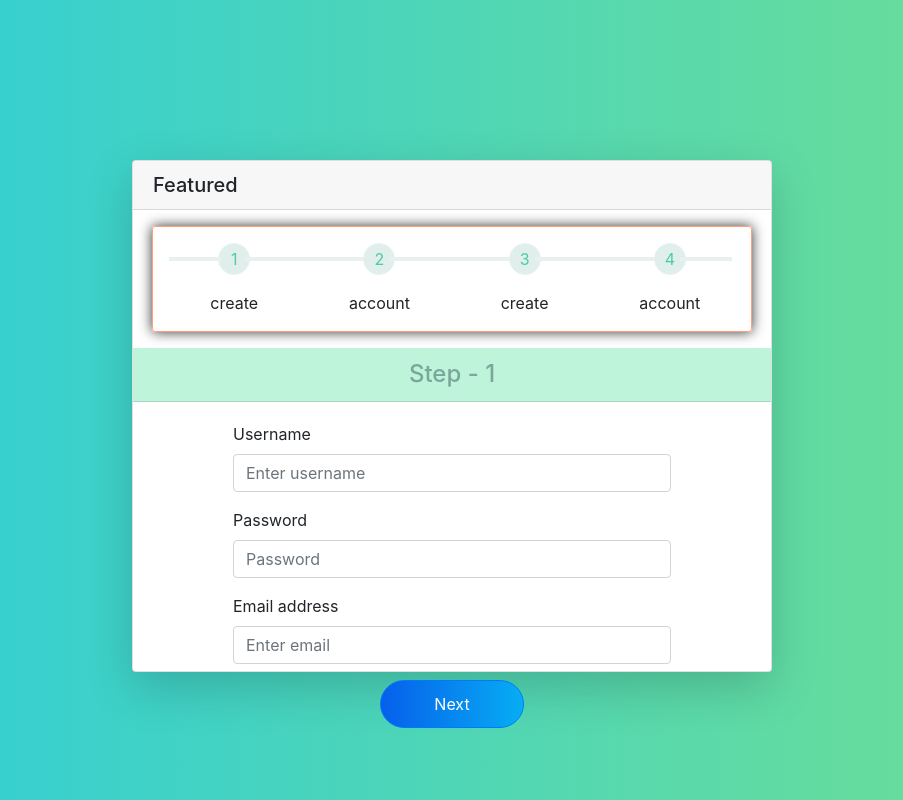
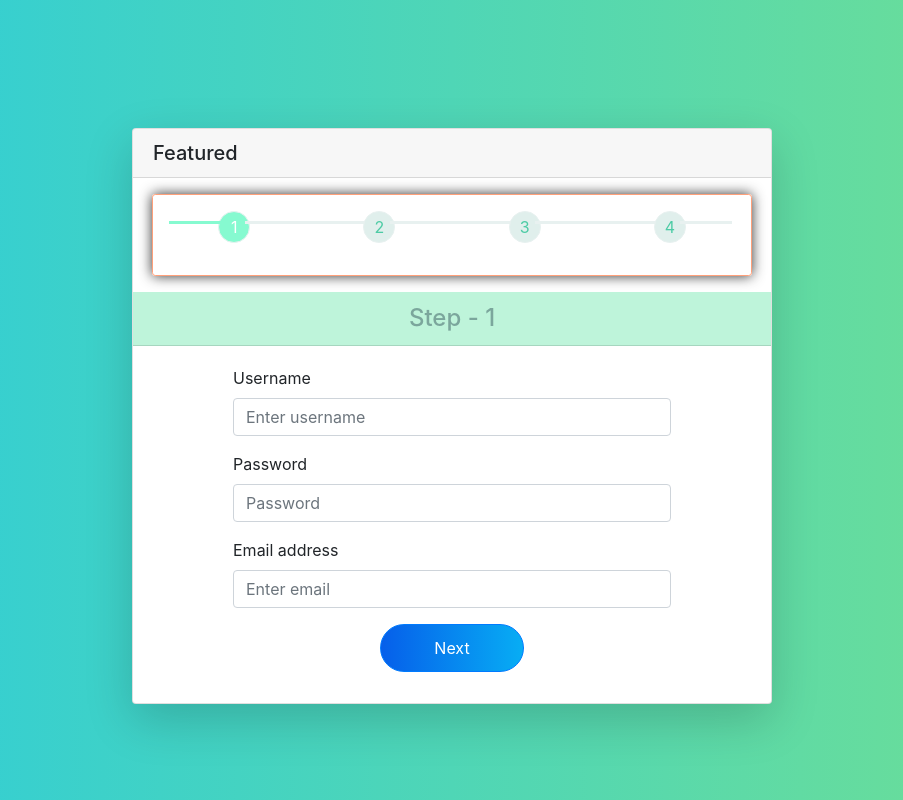
Before and after one commit to jakazzy/wedvs-form, a React (Create React App) app: page / in a window 1280 px wide. Shown: the top 800 px of the page, without its empty margins (188-1091 px from the left). Built offline with nearby package versions, Linux system fonts and the light colour scheme; the HTML template or start-up script is replaced by a standard one.

Commit message:
fix bug with the steps

```diff
--- a/src/components/page_template.component.jsx
+++ b/src/components/page_template.component.jsx
@@ -3,14 +3,17 @@ import Root from "./stepper/stepperRoot";
 
 
 const PageTemplate = (props) => {
+    console.log(props.userData.step);
     return (
         <Card
         className="shadow-lg"
-        style={{ width: "50vw", height: "64vh", margin: "10rem auto"}}
+        style={{ width: "50vw", height: "72vh", margin: "8rem auto"}}
         key={props.userData.step}
         step={props.userData.step}>
             <Card.Header as="h5">Featured</Card.Header>
-            <Root key={ props.userData.step }/>
+            <Root key={ props.userData.step }
+            step={props.userData.step}
+            />
             <Card.Header as="h4"
             style={{ backgroundColor: '#bef4da', color: "#7ba69c" }}
             className="text-center">Step - {props.userData.step}
--- a/src/components/stepper/stepper.component.jsx
+++ b/src/components/stepper/stepper.component.jsx
@@ -1,22 +1,27 @@
-import React, {useState} from 'react'
+import React from 'react'
 import './stepper.styles.css'
 
 const Stepper = ({currentStep}) => {
 
-const[stepsDescription, setStepsDescription]= useState([
+const stepsDescription = [
     {name: "create", step: 1, selected: true},
     {name: "account", step: 2, selected: false},
     {name: "create", step: 3, selected: false},
     {name: "account", step: 4, selected: false},
-])
+]
+
 
     const steps= stepsDescription.map((stepper, index)=>{
         // if(stepper.step <= currentStep){stepper.selected =}
+        console.log(currentStep, 'currentStep');
+        const divType = index ===stepsDescription.length -1? "last-divider":"divider-line"
+        const divState = stepper.step < currentStep? 'step-divider-active': ''
+
         return (
             <div className="stepper-unit" key={index + 1}>
-                <div className="step-number">{index + 1}</div>
-        <div className="step-description">{stepper.name}</div>
-                <div className={ index ===stepsDescription.length -1? "last-divider":"divider-line"}></div>
+                <div className={`step-number ${stepper.step <= currentStep? "step-number-active": ""}`}>{index + 1}</div>
+        {/* <div className="step-description">{stepper.name}</div> */}
+                <div className={`${divType} ${divState}`}></div>
             </div>
         )
     })
--- a/src/components/stepper/stepper.styles.css
+++ b/src/components/stepper/stepper.styles.css
@@ -34,7 +34,7 @@ justify-content: space-between;
     width: 40%;
     height: 0.2rem;
     /* background-color: #bdbdbd; */
-    background-color: #e8f1f0;
+    background-color:#86fad0;
     position: absolute;
     top: 20%;
     right: 60%;
@@ -87,6 +87,9 @@ justify-content: space-between;
     background-color: #86fad0;
     color: #fff;
 }
+.step-divider-active{
+    background-color: #86fad0;
+}
 .step-description-active{}
 
 /* #e0efec */
--- a/src/components/stepper/stepperRoot.jsx
+++ b/src/components/stepper/stepperRoot.jsx
@@ -3,6 +3,7 @@ import Stepper from './stepper.component';
 import './stepper.styles.css'
 
 const Root = ({step }) => {
+
     return (
         <div className="stepper-container">
             <Stepper currentStep={step}/>
--- a/src/pages/stepForm.jsx
+++ b/src/pages/stepForm.jsx
@@ -19,6 +19,8 @@ function StepForm() {
 
 
     })
+
+
 
     // proceed to the next form
     const next = ()=>{
```
